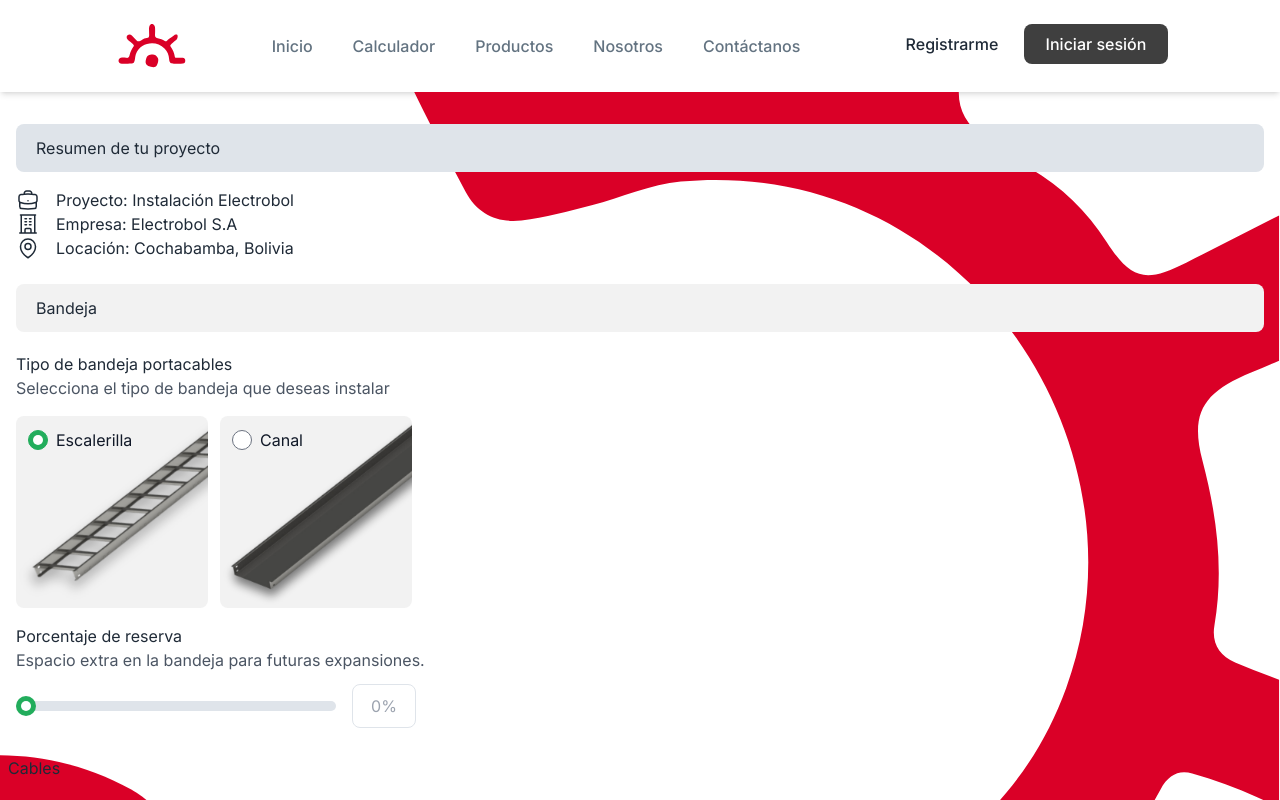
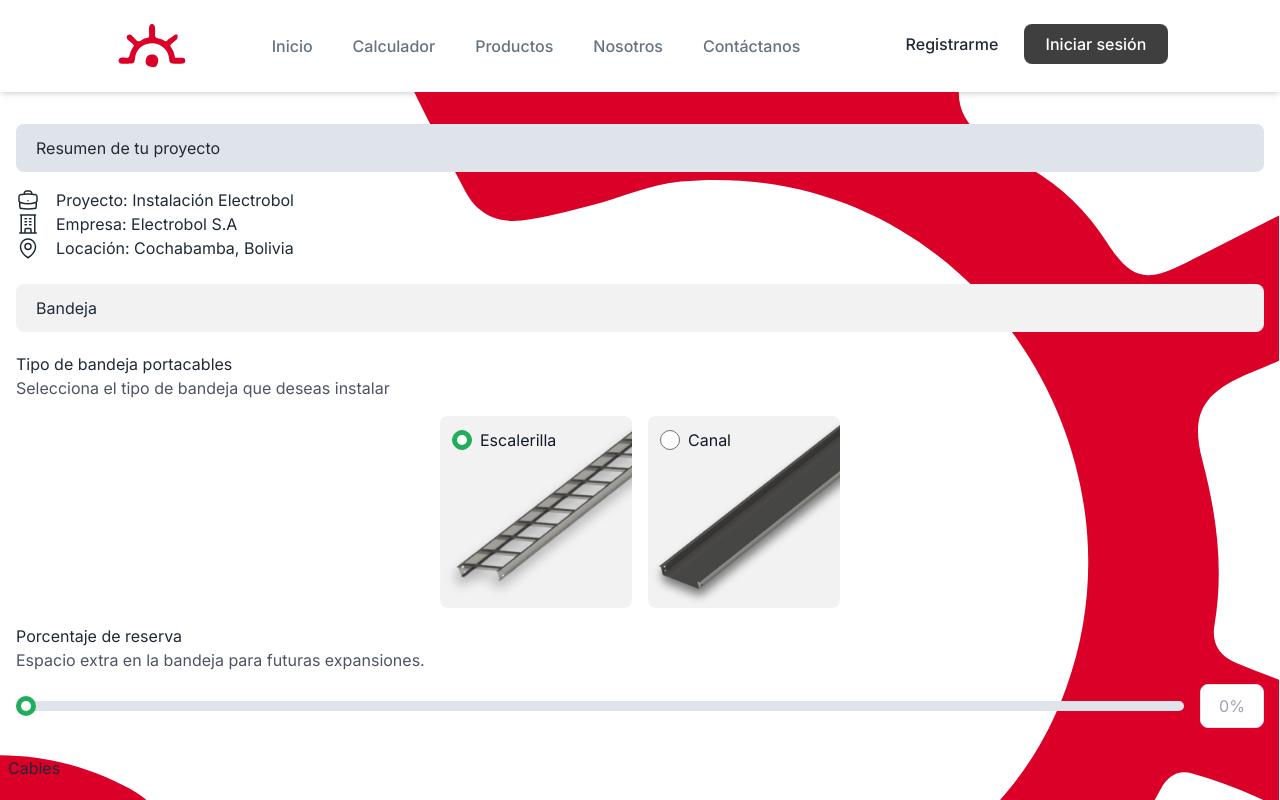
Before and after one commit to marcopdonoso/impromec-calculador, a Next.js app: page /dashboard/calculator/no-sectorized in a window 1280 px wide. Shown: the top 800 px of the page. Built offline with nearby package versions, Linux system fonts and the light colour scheme.

Commit message:
calculator: justifica al centro radiogroup de traytypeselector y corrige ancho de slider para que ocupe el espacio disponible

```diff
--- a/src/app/(app)/dashboard/calculator/components/TrayTypeSelector.tsx
+++ b/src/app/(app)/dashboard/calculator/components/TrayTypeSelector.tsx
@@ -15,7 +15,7 @@ export default function TrayTypeSelector({
       <p className="body_small_regular mb-4 text-gray-text_alt">
         Selecciona el tipo de bandeja que deseas instalar
       </p>
-      <MyRadiogroup items={trayTypes} className="flex gap-x-3" />
+      <MyRadiogroup items={trayTypes} className="flex justify-center gap-x-4" />
     </div>
   )
 }
--- a/src/components/MySlider.tsx
+++ b/src/components/MySlider.tsx
@@ -10,7 +10,7 @@ export default function MySlider() {
       <Slider.Root
         max={100}
         step={5}
-        className="relative flex h-5 w-56 items-center lg:w-80"
+        className="relative flex h-5 flex-1 items-center"
         value={value}
         onValueChange={(v) => setValue(v)}
       >
```
